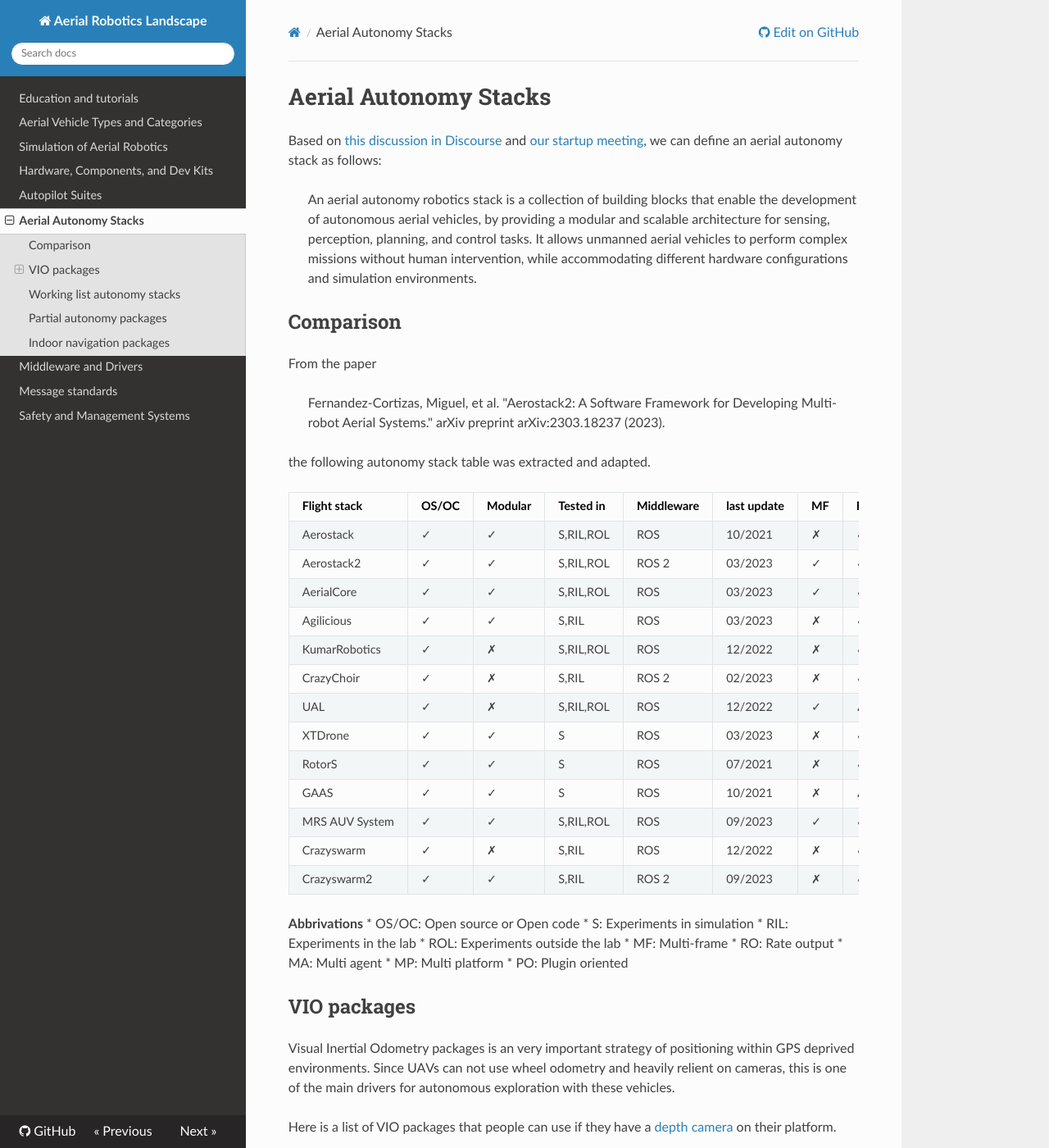
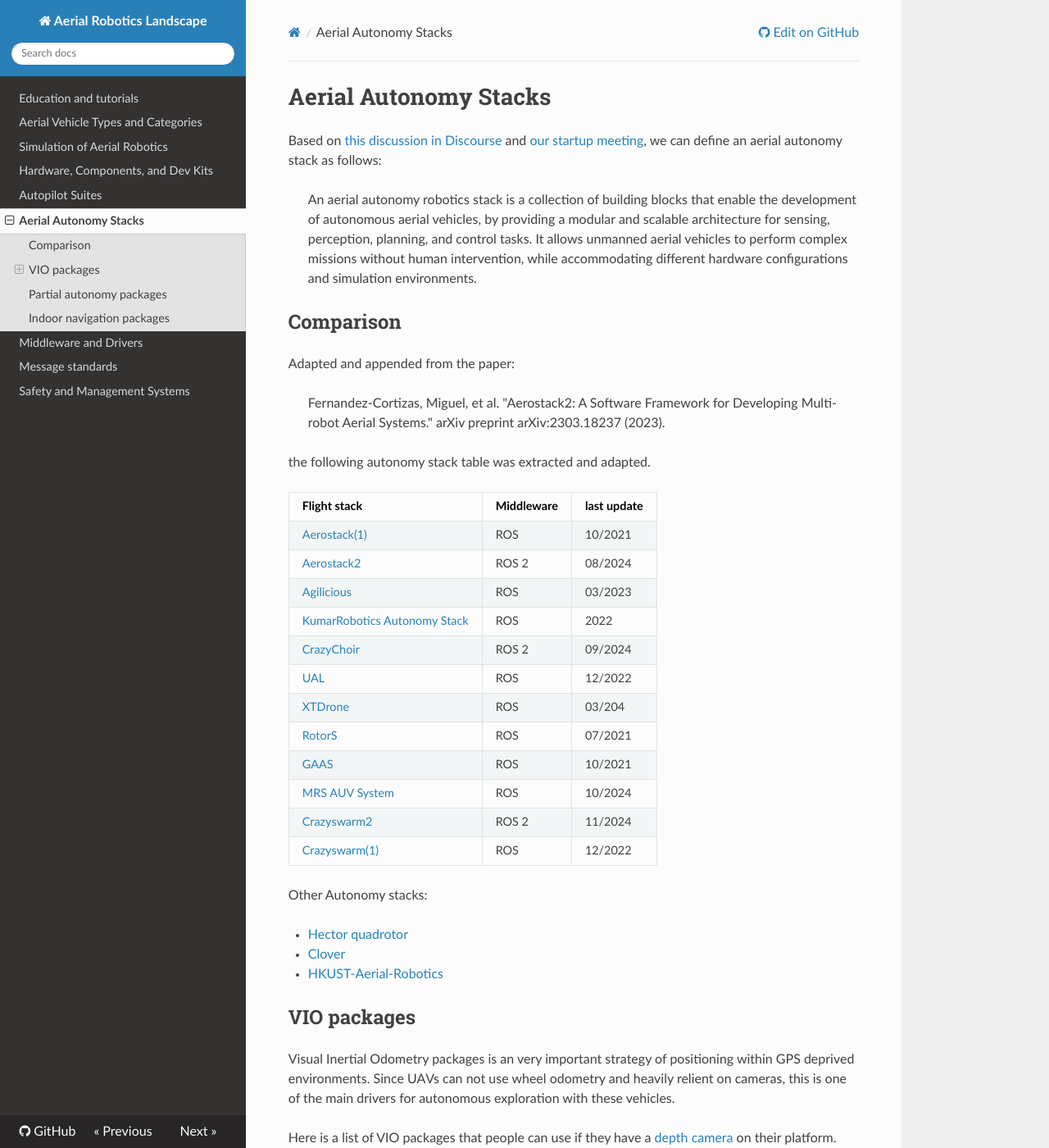
Before and after one commit to ROS-Aerial/aerial_robotic_landscape, an MkDocs documentation site: the page built from docs/aerial_autonomy_stacks.md, in a window 1280 px wide and 1400 px high. Shown: the whole window at 82% size. Built offline with MkDocs 1.6.1, drawn with Linux system fonts in a browser that asks for light colours; nearby versions of some CDN libraries; some of the changed text lies outside the part shown.

Commit message:
Update links 18th of November (#69)
* Update simulation.md

* Update simulation.md

* Update hardware.md

* Update auto pilot suite latest versions

* Update aerial_autonomy_stacks.md

* table fix

* Update middleware_and_drivers.md

* Update safety management links

* aerial_autonomy_stacks.md: Typo fixed

* aerial_autonomy_stacks.md: Broken link fixed

---------

Co-authored-by: Alexis Guijarro <totonzx@gmail.com>

```diff
--- a/docs/aerial_autonomy_stacks.md
+++ b/docs/aerial_autonomy_stacks.md
@@ -6,39 +6,33 @@
 
 ## Comparison
 
-From the paper
+Adapted and appended from the paper:
 
 > Fernandez-Cortizas, Miguel, et al. "Aerostack2: A Software Framework for Developing Multi-robot Aerial Systems." arXiv preprint arXiv:2303.18237 (2023).
 
 the following autonomy stack table was extracted and adapted.
 
-| Flight stack   | OS/OC | Modular | Tested in | Middleware | last  update | MF  | RO  | MA  | MP  | PO  |
-| -------------- | ----- | ------- | --------- | ---------- | ------------ | --- | --- | --- | --- | --- |
-| Aerostack      | ✓    | ✓      | S,RIL,ROL   | ROS        | 10/2021      | ✗  | ✓  | ✓  | ✓  | ✗  |
-| Aerostack2     | ✓    | ✓      | S,RIL,ROL   | ROS 2      | 03/2023      | ✓  | ✓  | ✓  | ✓  | ✓  |
-| AerialCore     | ✓    | ✓      | S,RIL,ROL   | ROS        | 03/2023      | ✓  | ✓  | ✓  | ✗  | ✓  |
-| Agilicious     | ✓    | ✓      | S,RIL      | ROS        | 03/2023      | ✗  | ✓  | ✗  | ✗  | ✗  |
-| KumarRobotics  | ✓    | ✗      | S,RIL,ROL   | ROS        | 12/2022      | ✗  | ✓  | ✗  | ✓  | ✗  |
-| CrazyChoir     | ✓    | ✗      | S,RIL      | ROS 2      | 02/2023      | ✗  | ✓  | ✓  | ✗  | ✗  |
-| UAL            | ✓    | ✗      | S,RIL,ROL   | ROS        | 12/2022      | ✓  | ✗  | ✗  | ✓  | ✗  |
-| XTDrone        | ✓    | ✓      | S         | ROS        | 03/2023      | ✗  | ✓  | ✗  | ✗  | ✗  |
-| RotorS         | ✓    | ✓      | S         | ROS        | 07/2021      | ✗  | ✓  | ✗  | ✗  | ✗  |
-| GAAS           | ✓    | ✓      | S         | ROS        | 10/2021      | ✗  | ✗  | ✗  | ✗  | ✗  |
-| MRS AUV System | ✓    | ✓      | S,RIL,ROL   | ROS        | 09/2023      | ✓  | ✓  | ✓  | ✓  | ✗  |
-| Crazyswarm     | ✓    | ✗      | S,RIL      | ROS        | 12/2022      | ✗  | ✓  | ✓  | ✗  | ✗  |
-| Crazyswarm2     | ✓    | ✓      | S,RIL      | ROS 2       | 09/2023      | ✗  | ✓  | ✓  | ✗  | ✓  |
+| Flight stack   |  Middleware | last  update |
+| -------------- | ----- | ------- |
+| [Aerostack(1)](https://github.com/cvar-upm/aerostack/wiki)       | ROS        | 10/2021      |
+| [Aerostack2](https://aerostack2.github.io/)       | ROS 2      | 08/2024      |
+| [Agilicious](https://agilicious.readthedocs.io/en/latest/index.html)       | ROS        | 03/2023      |
+| [KumarRobotics Autonomy Stack](https://github.com/KumarRobotics/kr_autonomous_flight)  | ROS        | 2022     |
+| [CrazyChoir](https://github.com/OPT4SMART/crazychoir)     | ROS 2      | 09/2024    |
+| [UAL](https://github.com/grvcTeam/grvc-ual)            | ROS        | 12/2022      |
+| [XTDrone](https://github.com/robin-shaun/XTDrone)       | ROS        | 03/204      |
+| [RotorS](https://github.com/ethz-asl/rotors_simulator)         | ROS        | 07/2021      |
+| [GAAS](https://github.com/generalized-intelligence/GAAS)           | ROS        | 10/2021      |
+| [MRS AUV System](https://github.com/ctu-mrs/mrs_uav_system)   | ROS        | 10/2024     |
+| [Crazyswarm2](https://imrclab.github.io/crazyswarm2/)         | ROS 2        | 11/2024     |
+| [Crazyswarm(1)](https://crazyswarm.readthedocs.io/en/latest/)    | ROS        | 12/2022      |
 
+Other Autonomy stacks:
 
-**Abbrivations**
-* OS/OC: Open source or Open code
-* S: Experiments in simulation
-* RIL: Experiments in the lab
-* ROL: Experiments outside the lab
-* MF: Multi-frame
-* RO: Rate output
-* MA: Multi agent
-* MP: Multi platform
-* PO: Plugin oriented
+* [Hector quadrotor](http://wiki.ros.org/hector_quadrotor)
+* [Clover](https://github.com/CopterExpress/clover)
+* [HKUST-Aerial-Robotics](https://github.com/HKUST-Aerial-Robotics)
+
 
 ## VIO packages
 
@@ -48,7 +42,7 @@
 
 - [OpenVins](https://github.com/rpng/open_vins?tab=readme-ov-file) (ROS1/ROS2):
 - [VINS-Fusion](https://github.com/HKUST-Aerial-Robotics/VINS-Fusion) stand alone
-- [SLAMcore](https://www.slamcore.com/product/) stand alone SDK
+- [SLAMcore](https://www.slamcore.com/products/slamcore-sdk/) stand alone SDK
 - [ORB-SLAM3 ROS2](https://github.com/suchetanrs/ORB-SLAM3-ROS2-Docker)
 
 ### Visual Odometry Datasets
@@ -56,28 +50,8 @@
 - [Kaggle Zurich Urban Micro Aerial Vehicle](https://www.kaggle.com/datasets/mrisdal/zurich-urban-micro-aerial-vehicle)
 - [Kaggle Underwater forward-looking VI dataset](https://www.kaggle.com/datasets/viseaonlab/flsea-vi)
 - [The Air Lab Datasets](https://theairlab.org/datasets/)
-- [VICON ROS2 bag file Google drive](https://drive.google.com/drive/folders/1xQ1KcZhZ5pioPXTyrZBN6Mjxkfpcd_B3)
 - [The UZH FPV Dataset](https://fpv.ifi.uzh.ch/datasets/)
 
-## Working list autonomy stacks
-
-This is just a list of autonomy stacks with links, such that later we can add them to the overview.
-
-Working list:
-
-* [Aerostack2](https://aerostack2.github.io/)
-* [Aerostack(1)](https://github.com/cvar-upm/aerostack/wiki)
-* [KumarRobotics Autonomy Stack](https://github.com/KumarRobotics/kr_autonomous_flight)
-* [Agilicious](https://agilicious.readthedocs.io/en/latest/index.html)
-* [Crazyswarm2](https://imrclab.github.io/crazyswarm2/)
-* [Crazyswarm(1)](https://crazyswarm.readthedocs.io/en/latest/)
-* [MRS UAV System](https://github.com/ctu-mrs/mrs_uav_system)
-* [Hector quadrotor](http://wiki.ros.org/hector_quadrotor)
-* [RotorS](https://github.com/ethz-asl/rotors_simulator)
-* RISE [paper](https://doi.org/10.55417/fr.2023015)
-* [MRS AUV System](https://github.com/ctu-mrs/mrs_uav_system)
-* [Clover](https://github.com/CopterExpress/clover)
-* [/HKUST-Aerial-Robotics](https://github.com/HKUST-Aerial-Robotics)
 
 ## Partial autonomy packages
 
@@ -86,7 +60,7 @@
 * [MAVROS Controllers](https://github.com/Jaeyoung-Lim/mavros_controllers)
 
 ## Indoor navigation packages
-Given the above [Aerial Autonomy Stacks](https://github.com/ROS-Aerial/aerial_robotic_landscape/blob/main/aerial_autonomy_stacks.md#aerial-autonomy-stacks), the list below outlines specific implementations of indoor navigation software packages in ROS, running on aerial vehicle platforms. The list, though not exhaustive, provides a good overview of available off-the-shelf non-commercial software.
+Given the above [Aerial Autonomy Stacks](https://github.com/ROS-Aerial/aerial_robotic_landscape/blob/main/docs/aerial_autonomy_stacks.md#aerial-autonomy-stacks), the list below outlines specific implementations of indoor navigation software packages in ROS, running on aerial vehicle platforms. The list, though not exhaustive, provides a good overview of available off-the-shelf non-commercial software.
 
 | Package name        | OS/OC | Sensors required         | Middleware | Simulator | Platform/controller | Last updated  |
 | ------------------- | ----- | ------------------------ | ----------- | ----------| ------------------- | ------------- |
--- a/docs/hardware.md
+++ b/docs/hardware.md
@@ -90,17 +101,18 @@
 
 - [Nvidia Jetson Xavier](https://www.nvidia.com/en-us/autonomous-machines/embedded-systems/jetson-xavier-nx/) or the [TX2 Module](https://developer.nvidia.com/embedded/jetson-tx2)
 - [Nvidia Jetson Orin](https://www.nvidia.com/en-us/autonomous-machines/embedded-systems/jetson-orin/)
-- [Intel Nuc Boards](https://www.intel.com/content/www/us/en/products/details/nuc/boards/products.html)
-- [Raspberry PI 3 (A+)](https://www.raspberrypi.com/products/raspberry-pi-3-model-a-plus/) or [Raspberry Pi 4](https://www.raspberrypi.com/products/raspberry-pi-4-model-b/)
+- [ASUS NUC Boards](https://www.asus.com/se/displays-desktops/nucs/nuc-mini-pcs/asus-nuc-14-pro/)
+- [Raspberry PI  (A+)](https://www.raspberrypi.com/products/raspberry-pi-5/)
 - [Khadas Vim3](https://www.khadas.com/vim3)
 - [Odroid (various boards)](https://www.hardkernel.com/product-category/odroid-board/)
 - [NXP NAVQPlus](https://www.nxp.com/design/designs/navqplus-ai-ml-companion-computer-evk-for-mobile-robotics-ros-ground-stations-and-camera-heads:8MPNAVQ)
-- [Qualcomm RB5](https://developer.qualcomm.com/qualcomm-robotics-rb5-kit)
-- [MRD5165 Eagle Kit](https://www.mistralsolutions.com/product/mrd5165-eagle-kit/) (coming soon)
+- [Qualcomm RB5](https://www.qualcomm.com/developer/hardware/robotics-rb5-development-kit)
+- [MRD5165 Eagle Kit](https://www.mistralsolutions.com/product/mrd5165-eagle-kit/)
 - [VOXL 2 by Model AI](https://www.modalai.com/collections/blue-uas-framework-components/products/voxl-2)
 - [EchoPilot AI](https://echomav.com/product/echopilot-ai/)
 - [AMD Xilinx Kria Starter Kits](https://www.amd.com/en/products/system-on-modules/kria.html)
 - [LattePanda x86 boards](https://www.lattepanda.com/)
+-
 ### Carrier boards
 Several vendors have developed carrier boards that can expose input/output ports of companion computers mentioned above which are packaged in a System-on-Module (SoM) form factor and also offer a standard interface for plugging in popular flight controllers/their own FCs.
 
```
Also changed, not shown: other parts of docs/hardware.md (+35 -25 lines), docs/autopilots_suites.md (+7 -7 lines), docs/middleware_and_drivers.md (+1 -1 lines), docs/safety_management.md (+3 -3 lines), docs/simulation.md (+5 -3 lines).
